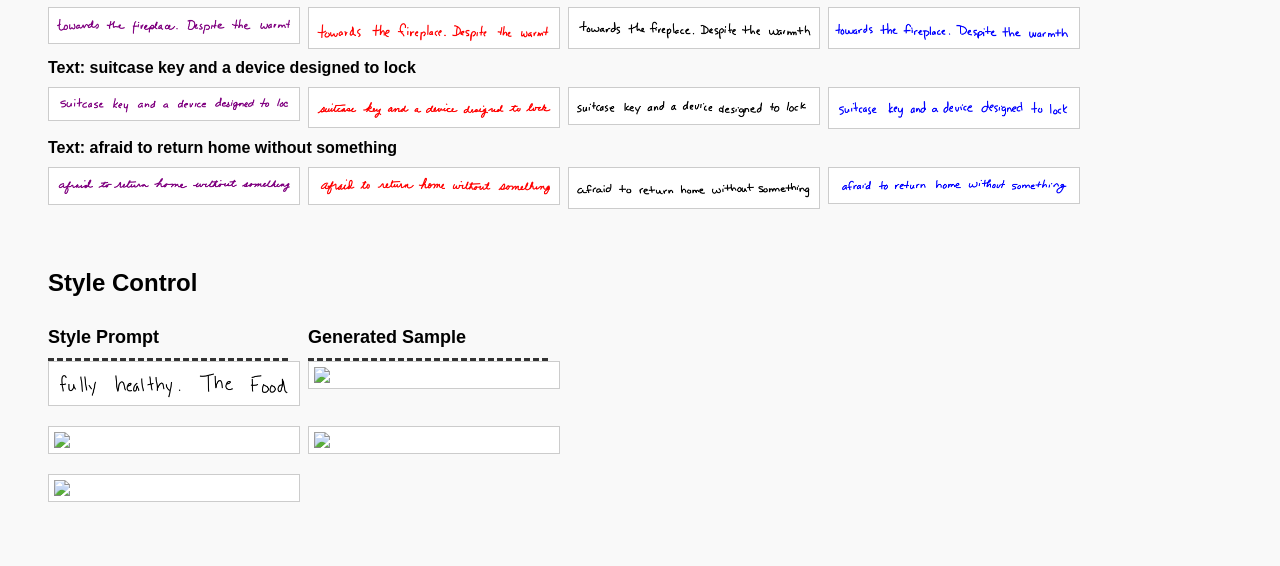
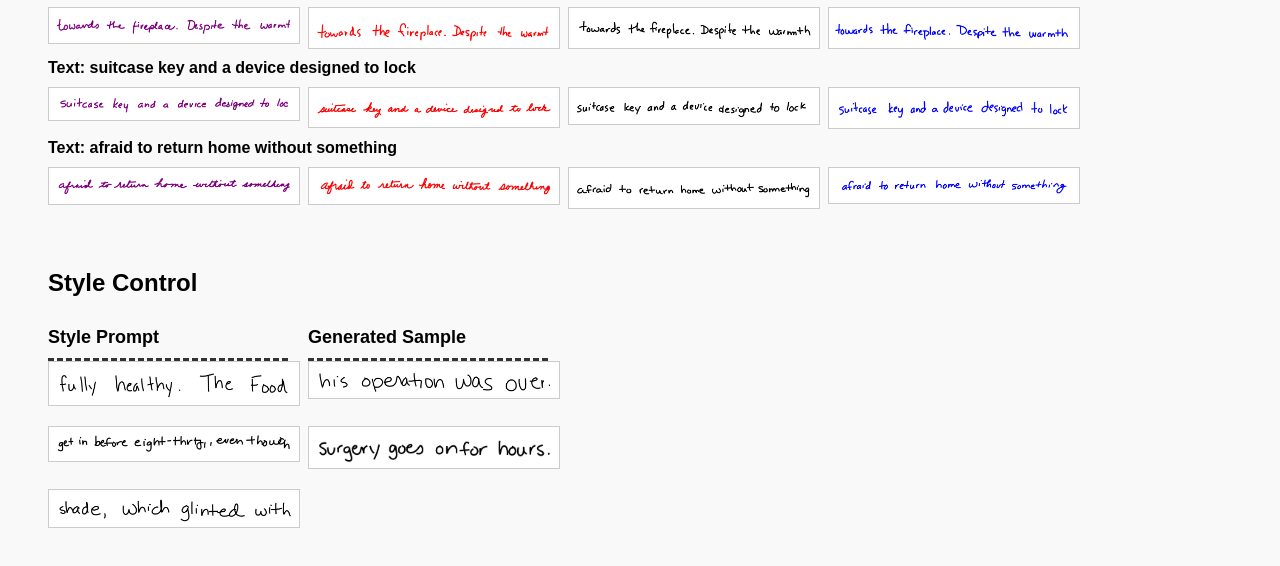
Before and after one commit to akahello-a11y/trink-demo, a plain HTML site: page index.html in a window 1280 px wide. Shown: the part 1501-2067 px from the top of the page. Drawn offline with Linux system fonts and the light colour scheme.

Commit message:
Update index.html

```diff
--- a/index.html
+++ b/index.html
@@ -176,10 +176,10 @@
 
 <div class="sample-grid" style="grid-template-columns: repeat(2, 240px);">
   <img src="figure/style/style_prompt_35.png">
-  <img src="figure/style_generate35_1.png">
-  <img src="figure/style_generate35_2.png">
-  <img src="figure/style_generate35_3.png">
-  <img src="figure/style_generate35_4.png">
+  <img src="figure/style/generate35_1.png">
+  <img src="figure/style/generate35_2.png">
+  <img src="figure/style/generate35_3.png">
+  <img src="figure/style/generate35_4.png">
 </div>
 </body>
 </html>
```
